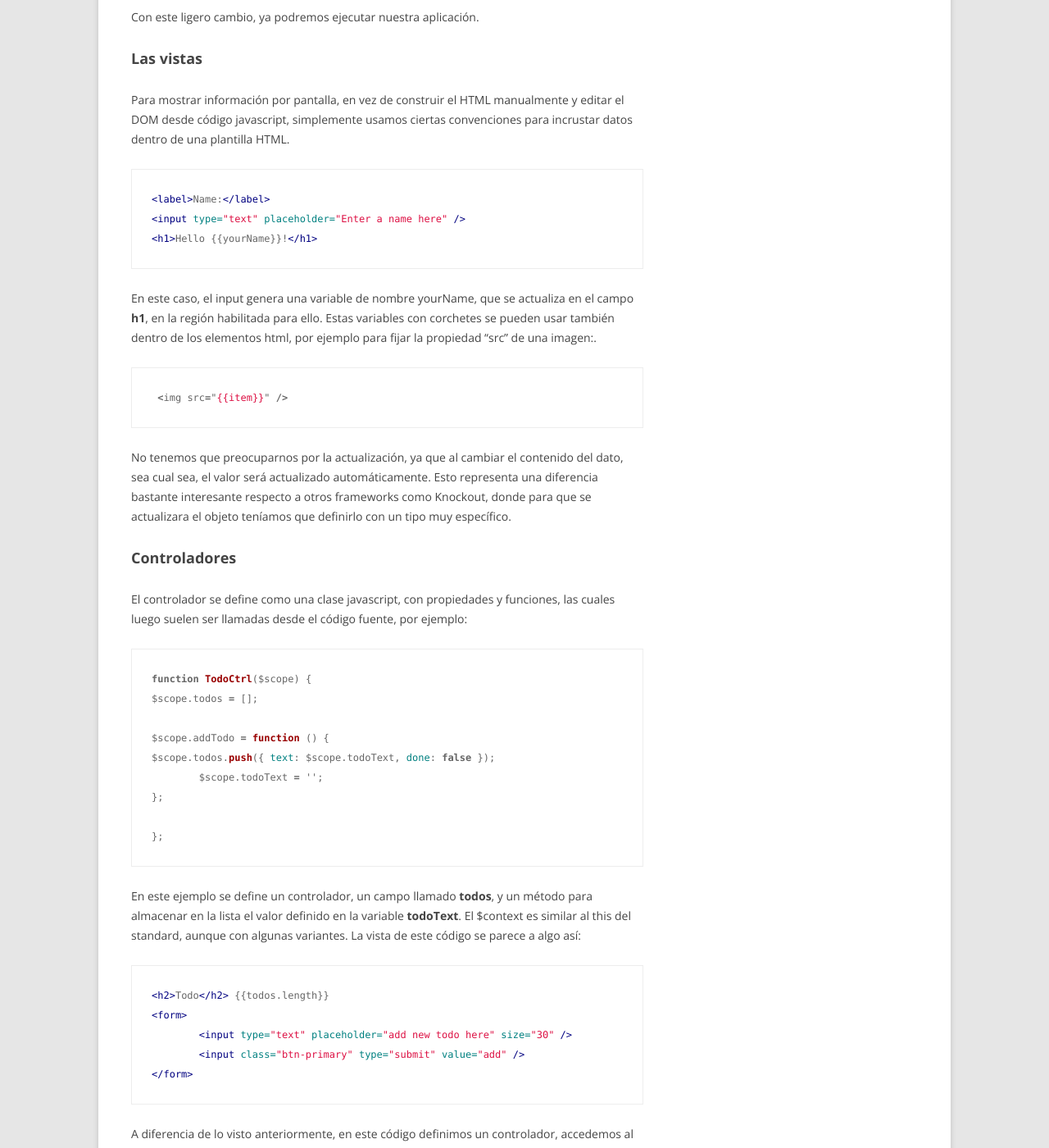
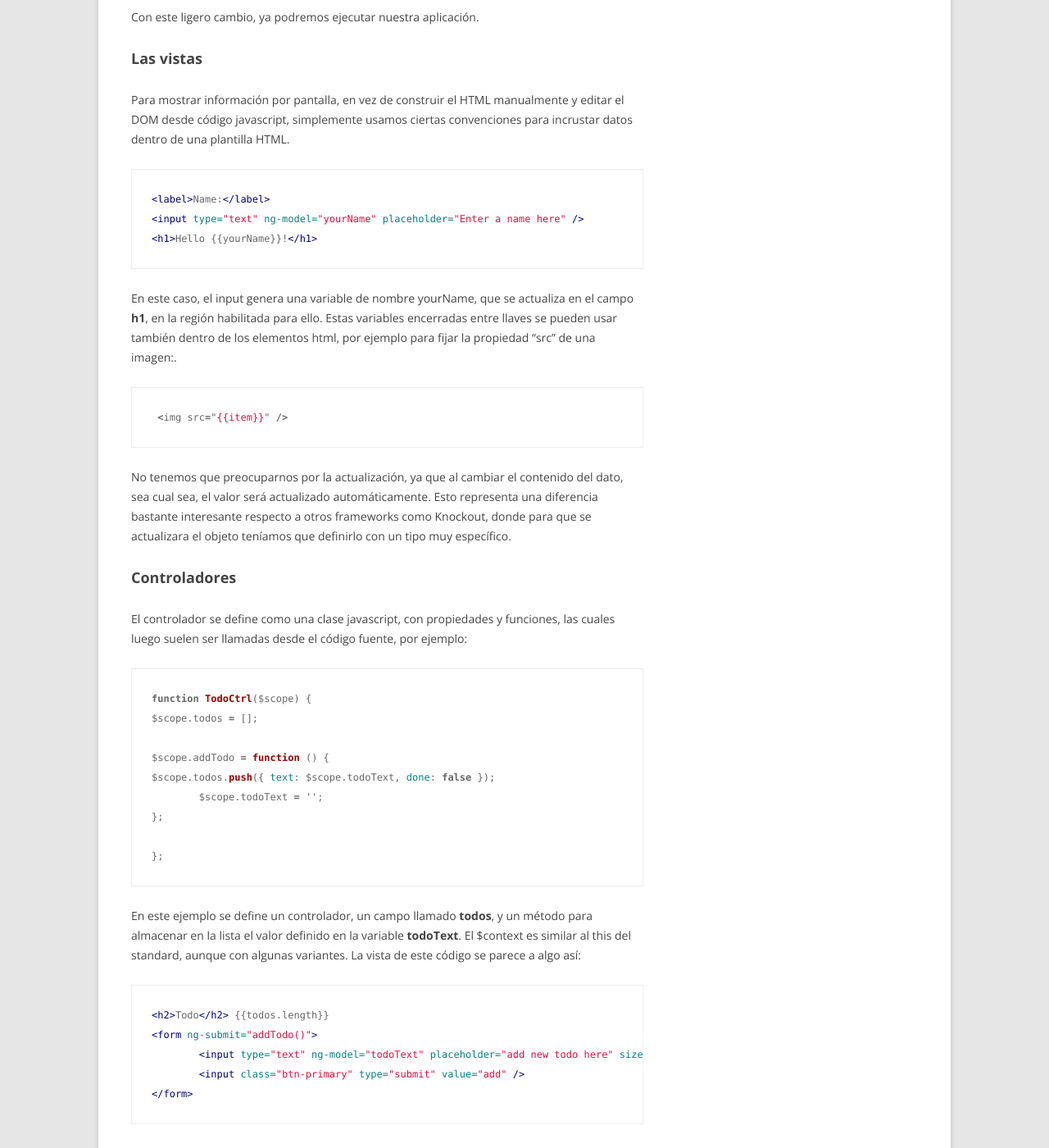
Before and after one commit to nguyenkhacdung/rlbisbe.github.io, a Jekyll site: the page built from _posts/2013-11-20-angular-js-para-aplicaciones-windows-store-primeras-impresiones.markdown, in a window 1280 px wide and 1400 px high, scrolled down 1766 px. Shown: the whole window at 82% size. Built offline with Jekyll 4.4.1, drawn with Linux system fonts in a browser that asks for light colours; Markdown is read by kramdown in place of the engine named in the settings; some of the changed text lies outside the part shown.

```diff
--- a/_posts/2013-11-20-angular-js-para-aplicaciones-windows-store-primeras-impresiones.markdown
+++ b/_posts/2013-11-20-angular-js-para-aplicaciones-windows-store-primeras-impresiones.markdown
@@ -1,6 +1,6 @@
 ---
 layout: post
-title: "Angular js para aplicaciones Windows Store: Primeras impresiones"
+title: "Angular.js para aplicaciones Windows Store: Primeras impresiones"
 date: 2013-11-20
 published: true
 comments: true
@@ -44,12 +44,12 @@
 {% highlight html %}
 {% raw %}
 <label>Name:</label>
-<input type="text" placeholder="Enter a name here" />
+<input type="text" ng-model="yourName" placeholder="Enter a name here" />
 <h1>Hello {{yourName}}!</h1>
 {% endraw %}
 {% endhighlight %}
 
-En este caso, el input genera una variable de nombre yourName, que se actualiza en el campo <strong>h1</strong>, en la región habilitada para ello. Estas variables con corchetes se pueden usar también dentro de los elementos html, por ejemplo para fijar la propiedad "src" de una imagen:.
+En este caso, el input genera una variable de nombre yourName, que se actualiza en el campo <strong>h1</strong>, en la región habilitada para ello. Estas variables encerradas entre llaves se pueden usar también dentro de los elementos html, por ejemplo para fijar la propiedad "src" de una imagen:.
 
 {% highlight javascript %} {% raw %}<img src="{{item}}" /> {% endraw %}{% endhighlight %}
 
@@ -78,8 +78,8 @@
 {% highlight html %}
 {% raw %}
 <h2>Todo</h2> {{todos.length}}
-<form>
-	<input type="text" placeholder="add new todo here" size="30" />
+<form ng-submit="addTodo()">
+	<input type="text" ng-model="todoText" placeholder="add new todo here" size="30" />
 	<input class="btn-primary" type="submit" value="add" />
 </form>
 {% endraw %}
```
Also changed, not shown: other parts of _posts/2013-11-20-angular-js-para-aplicaciones-windows-store-primeras-impresiones.markdown (+2 -0 lines), _posts/2013-11-20-angular-js-for-windows-store-apps-first-look.markdown (added, +143 -0 lines), assets/errorHttp.png (added), 1 other file.
